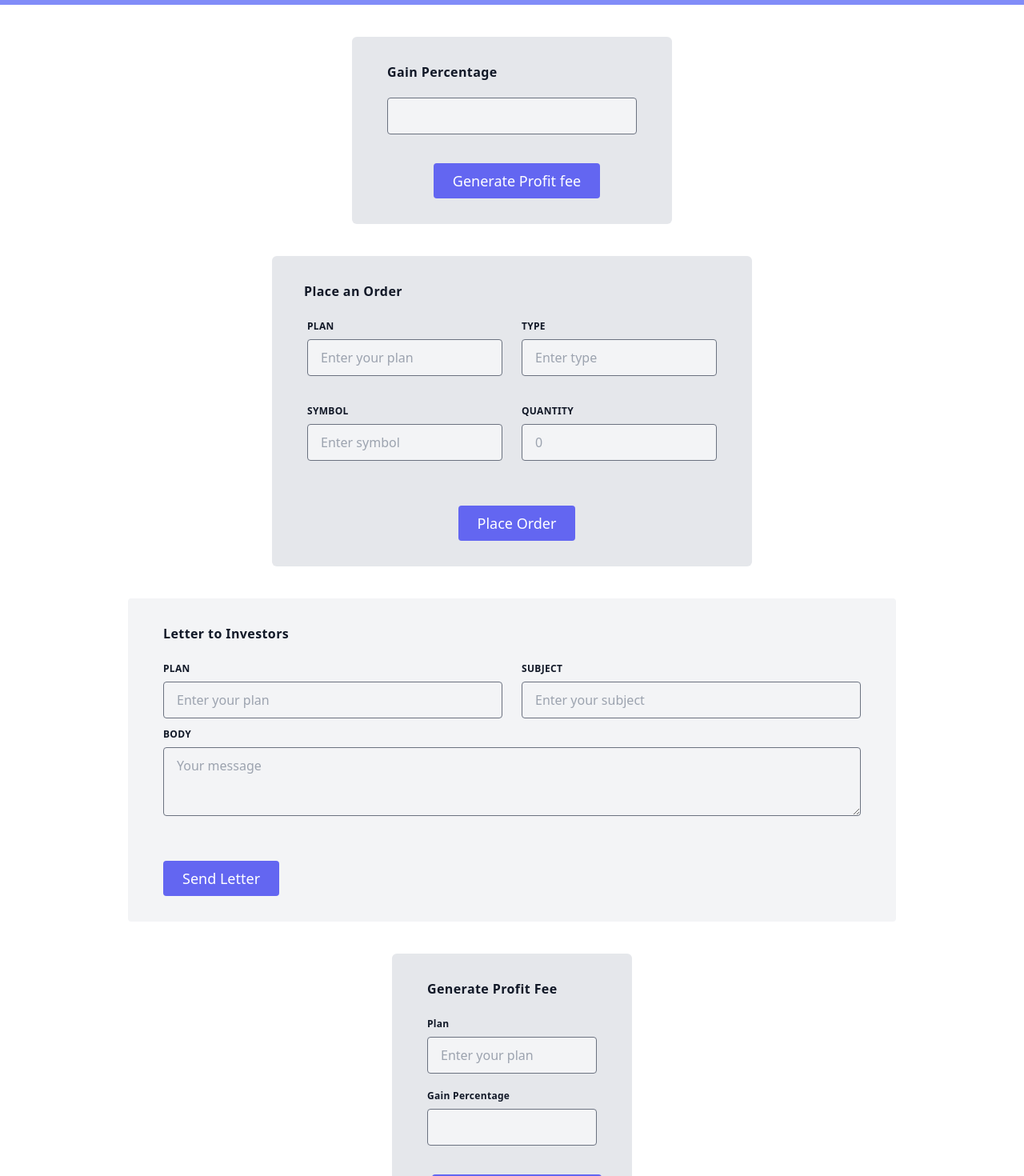
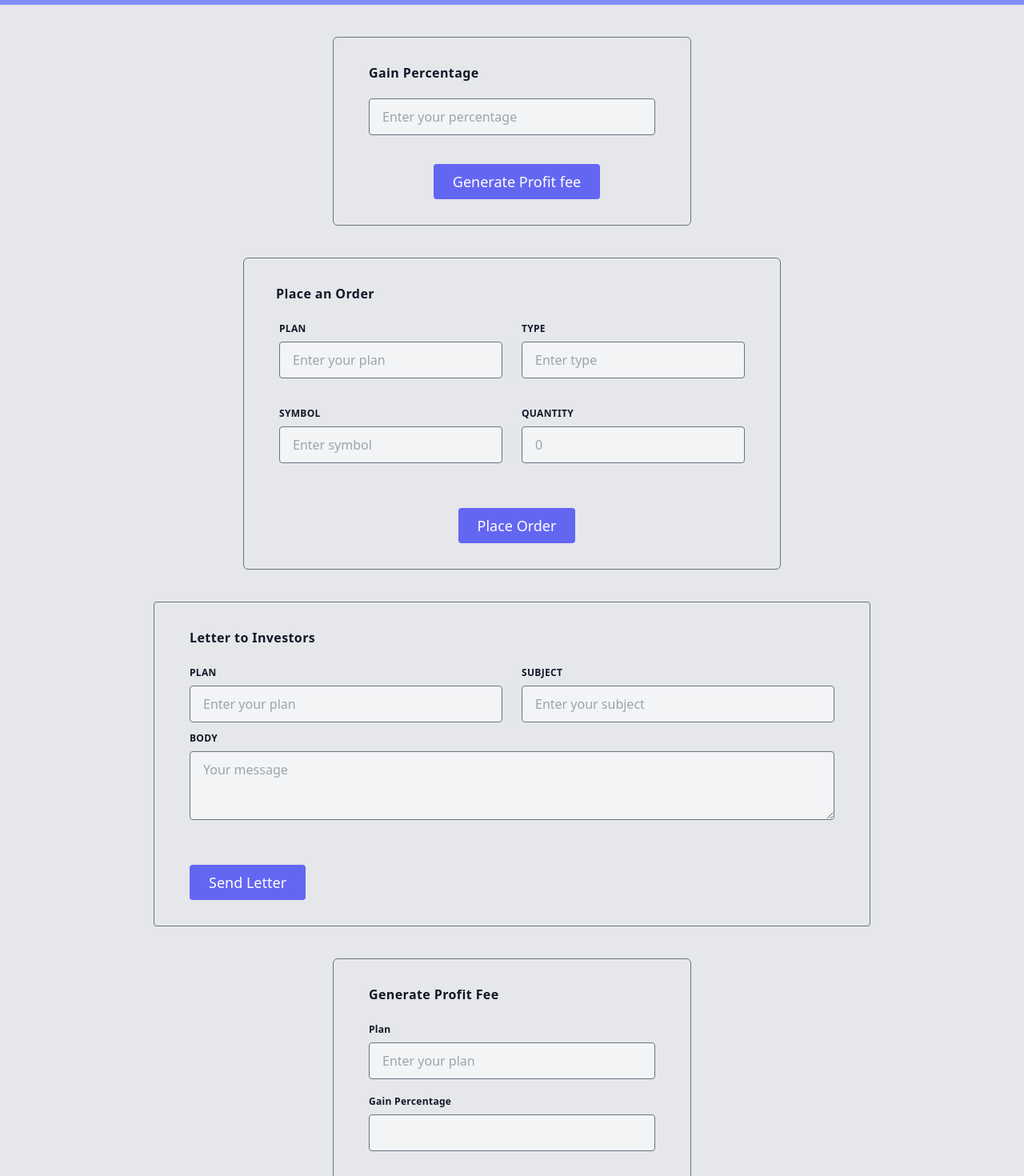
Before and after one commit to AbhiPatel10/goldengate, a Next.js app: page /directormain in a window 1280 px wide. Shown: the part 120-1590 px from the top of the page at 80% size. Built offline with nearby package versions, Linux system fonts and the light colour scheme.

Commit message:
make it better

```diff
--- a/components/DirectorForm.js
+++ b/components/DirectorForm.js
@@ -34,7 +34,7 @@ const DirectorForm = () => {
                 <SectionHeader title="Director" />
             </section>
             <section >
-                <div className='max-w-md m-auto bg-gray-200 p-8 rounded-md mb-24'>
+                <div className='max-w-md m-auto bg-gray-200 p-8 rounded-md mb-24 border border-gray-500'>
                     <form className="w-full m-auto">
                         <div className="w-full flex flex-wrap mb-6">
                             <div className="w-full px-3 ">
--- a/components/Directormain.js
+++ b/components/Directormain.js
@@ -6,27 +6,27 @@ const Directormain = () => {
             <section>
                 <div className='bg-indigo-400 w-full Second-nav h-auto md:px-24 px-5 py-4'>
                     <ul className='gap-5 Second-nav-ul'>
-                        <li className='Second-nav-list'>Remind Profit fee</li>
-                        <li className='Second-nav-list'>Get Symbol Token</li>
-                        <li className='Second-nav-list'>Reset Auth Status</li>
+                        <li className='Second-nav-list cursor-pointer hover:bg-indigo-600 hover:text-white'>Remind Profit fee</li>
+                        <li className='Second-nav-list cursor-pointer hover:bg-indigo-600 hover:text-white'>Get Symbol Token</li>
+                        <li className='Second-nav-list cursor-pointer hover:bg-indigo-600 hover:text-white'>Reset Auth Status</li>
                     </ul>
                     <ul>
-                        <li className='Second-nav-list-logout whitespace-nowrap'>Log out</li>
+                        <li className='Second-nav-list-logout whitespace-nowrap cursor-pointer hover:bg-indigo-600 hover:text-white'>Log out</li>
                     </ul>
                 </div>
 
-                <div className='md:px-10 px-3 py-10'>
+                <div className='md:px-10 px-3 py-10 bg-gray-200'>
 
                     <div className='w-full '>
-                        <div className='md:w-1/3 m-auto'>
-                            <div className=' bg-gray-200 p-8 rounded-md mb-10'>
+                        <div className='max-w-md m-auto '>
+                            <div className=' bg-gray-200 p-8 rounded-md mb-10 border border-gray-500'>
                                 <form className="w-full m-auto">
                                     <div className="w-full flex flex-wrap mb-6">
                                         <div className="w-full px-3 ">
                                             <label className="block tracking-wide text-gray-900 text-base font-bold mb-5" for="grid-last-name">
                                                 Gain Percentage
                                             </label>
-                                            <input className="appearance-none block w-full bg-gray-100 text-gray-900 border border-gray-500 rounded py-3 px-4 leading-tight focus:outline-none focus:bg-white focus:border-gray-500" id="grid-last-name" type="text" />
+                                            <input className="appearance-none block w-full bg-gray-100 text-gray-900 border border-gray-500 rounded py-3 px-4 leading-tight focus:outline-none focus:bg-white focus:border-gray-500" id="grid-last-name" type="text" placeholder="Enter your percentage" />
                                         </div>
                                     </div>
                                     <div className="w-full flex justify-center">
@@ -35,7 +35,7 @@ const Directormain = () => {
                                 </form>
                             </div>
                         </div>
-                        <div className='bg-gray-200 md:w-2/4 p-8 rounded-md m-auto'>
+                        <div className='bg-gray-200 max-w-2xl p-8 rounded-md m-auto border border-gray-500'>
                             <h1 className="block tracking-wide text-gray-900 text-base font-bold mb-6 ml-2" for="grid-last-name">Place an Order</h1>
                             <form className="w-full m-auto">
                                 <div className="w-full flex flex-wrap mb-6">
@@ -72,7 +72,7 @@ const Directormain = () => {
                             </form>
 
                         </div>
-                        <div className="h-full bg-gray-100 md:w-4/5 w-full m-auto sm:p-8 p-3 rounded my-10">
+                        <div className="h-full bg-gray-200 max-w-4xl  m-auto sm:p-8 p-3 rounded my-10 border border-gray-500">
                             <form className="w-full m-auto">
                                 <h1 className="block tracking-wide text-gray-900 text-base font-bold mb-6 ml-3" for="grid-last-name">Letter to Investors</h1>
 
@@ -100,7 +100,7 @@ const Directormain = () => {
                                 <button className="mt-5 sm:ml-3 text-white bg-indigo-500 border-0 lg:py-2 lg:px-6 px-4 py-1 focus:outline-none hover:bg-indigo-600 rounded text-lg">Send Letter</button>
                             </form>
                         </div>
-                        <div className='max-w-md bg-gray-200 md:w-1/4 p-8 rounded-md m-auto'>
+                        <div className='max-w-md bg-gray-200 p-8 rounded-md m-auto border border-gray-500'>
                             <form className="w-full m-auto">
                                 <div className="w-full flex flex-wrap mb-6">
                                     <div className="w-full px-3 ">
@@ -121,11 +121,6 @@ const Directormain = () => {
                             </form>
                         </div>
                     </div>
-                    <div className='flex w-full'>
-
-
-                    </div>
-
                 </div>
             </section>
         </>
--- a/components/SignInForm.js
+++ b/components/SignInForm.js
@@ -35,7 +35,7 @@ const Signinform = () => {
             </section>
             <SectionHeader title="Authenticate" />
             <section >
-                <div className='max-w-md m-auto bg-gray-200 p-8 rounded-md mb-24'>
+                <div className='max-w-md m-auto bg-gray-200 p-8 rounded-md mb-24 border border-gray-500'>
                     <form className="w-full m-auto">
                         <div className="w-full flex flex-wrap mb-6">
                             <div className="w-full px-3 ">
--- a/components/SignUpform.js
+++ b/components/SignUpform.js
@@ -33,7 +33,7 @@ const SignUpform = () => {
       </section>
       <section className="w-full">
         <div className="mb-10 md:p-0 p-4 w-full">
-          <div className="h-full bg-gray-100 md:w-4/5 w-full m-auto sm:p-8 p-3 rounded">
+          <div className="h-full bg-gray-100 md:w-4/5 w-full m-auto sm:p-8 p-3 rounded border border-gray-500">
             <form className="w-full m-auto">
               <div className="w-full flex flex-wrap mb-6">
                 <div className="w-full md:w-1/2 px-3  mb-6 md:mb-0">
```
